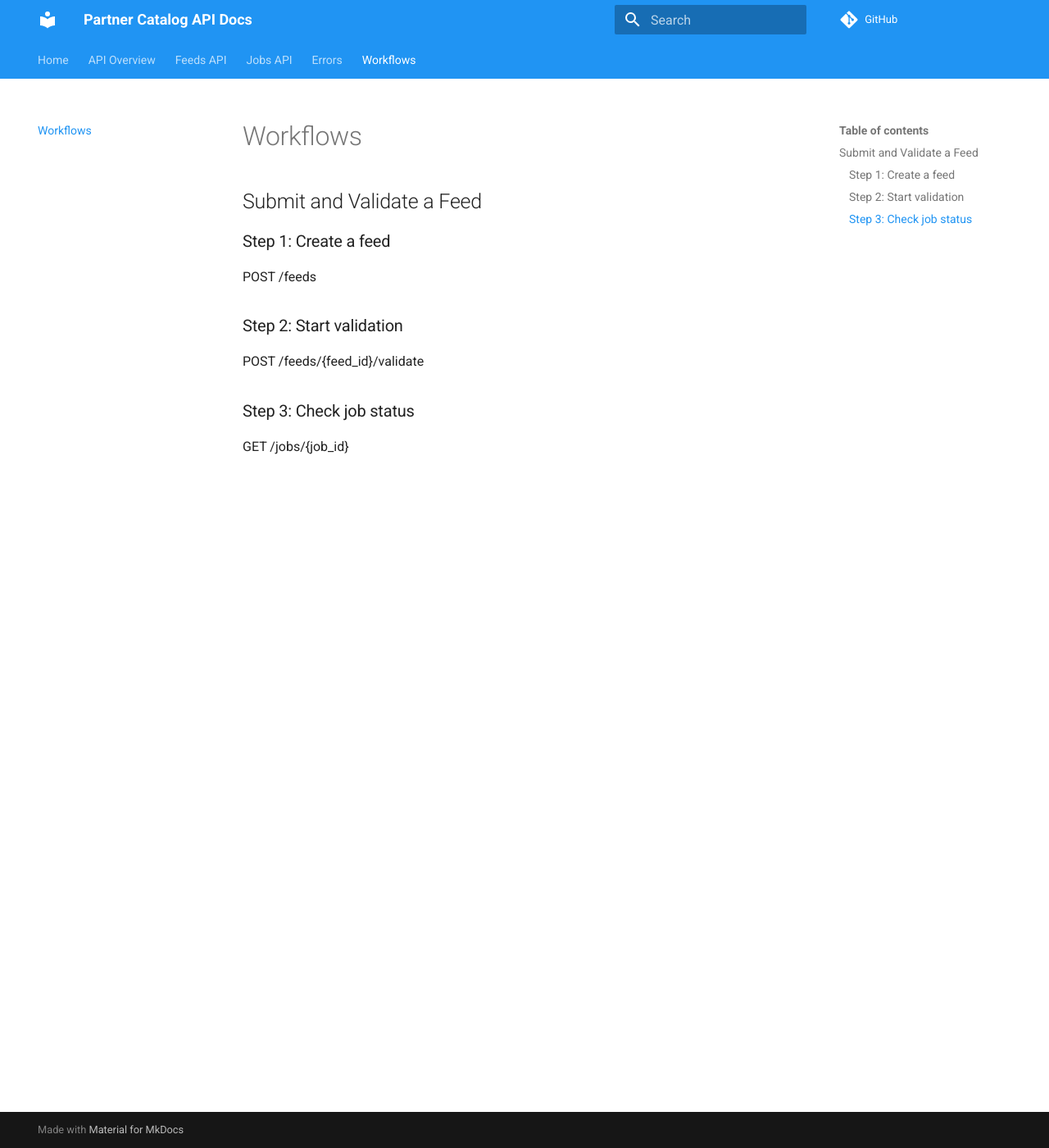
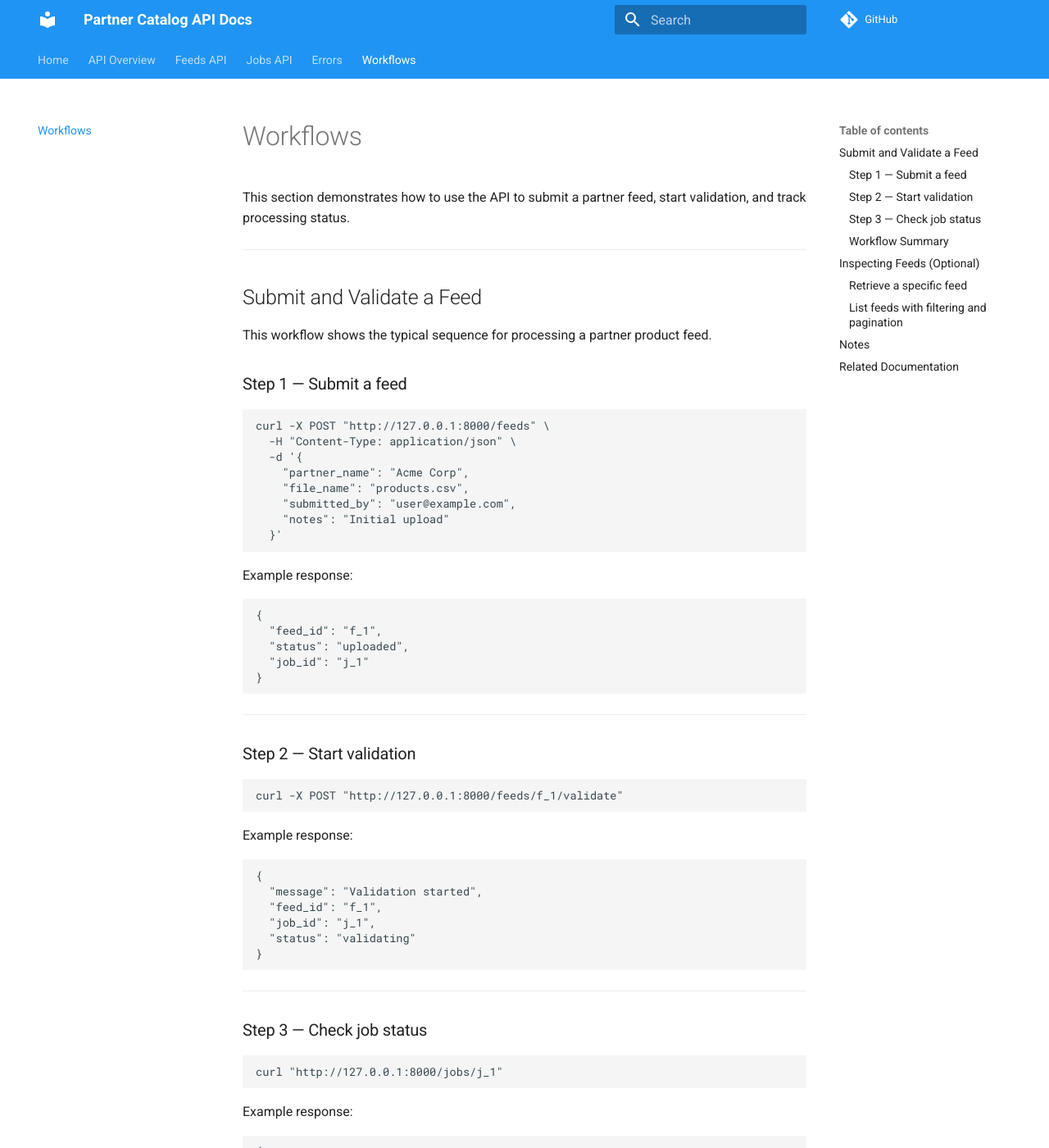
Before and after one commit to rayajose/partner-catalog-api, an MkDocs documentation site: the page built from docs/workflows.md, in a window 1280 px wide and 1400 px high. Shown: the whole window at 82% size. Built offline with MkDocs 1.6.1 and Material for MkDocs 9.7.7, drawn with Linux system fonts in a browser that asks for light colours; comment, search, counter and statistics services are not loaded; some of the changed text lies outside the part shown.

Commit message:
doc updates

````diff
--- a/docs/workflows.md
+++ b/docs/workflows.md
@@ -1,15 +1,146 @@
 # Workflows
+
+This section demonstrates how to use the API to submit a partner feed, start validation, and track processing status.
+
+---
 
 ## Submit and Validate a Feed
 
-### Step 1: Create a feed
+This workflow shows the typical sequence for processing a partner product feed.
 
-POST /feeds
+### Step 1 — Submit a feed
 
-### Step 2: Start validation
+```bash
+curl -X POST "http://127.0.0.1:8000/feeds" \
+  -H "Content-Type: application/json" \
+  -d '{
+    "partner_name": "Acme Corp",
+    "file_name": "products.csv",
+    "submitted_by": "user@example.com",
+    "notes": "Initial upload"
+  }'
+```
 
-POST /feeds/{feed_id}/validate
+Example response:
 
-### Step 3: Check job status
+```json
+{
+  "feed_id": "f_1",
+  "status": "uploaded",
+  "job_id": "j_1"
+}
+```
 
-GET /jobs/{job_id}
+---
+
+### Step 2 — Start validation
+
+```bash
+curl -X POST "http://127.0.0.1:8000/feeds/f_1/validate"
+```
+
+Example response:
+
+```json
+{
+  "message": "Validation started",
+  "feed_id": "f_1",
+  "job_id": "j_1",
+  "status": "validating"
+}
+```
+
+---
+
+### Step 3 — Check job status
+
+```bash
+curl "http://127.0.0.1:8000/jobs/j_1"
+```
+
+Example response:
+
+```json
+{
+  "job_id": "j_1",
+  "feed_id": "f_1",
+  "status": "running",
+  "job_type": "validation"
+}
+```
+
+---
+
+### Workflow Summary
+
+* A feed is submitted and assigned a `feed_id`
+* A job is created to process the feed
+* Validation is triggered via a separate endpoint
+* Job status can be checked using the Jobs API
+
+---
+
+## Inspecting Feeds (Optional)
+
+The following endpoints are useful for retrieving and filtering feed data but are not required for the core workflow.
+
+---
+
+### Retrieve a specific feed
+
+```bash
+curl "http://127.0.0.1:8000/feeds/f_1"
+```
+
+Example response:
+
+```json
+{
+  "feed_id": "f_1",
+  "partner_name": "Acme Corp",
+  "file_name": "products.csv",
+  "status": "uploaded"
+}
+```
+
+---
+
+### List feeds with filtering and pagination
+
+```bash
+curl "http://127.0.0.1:8000/feeds?status=uploaded&limit=2&offset=0"
+```
+
+Example response:
+
+```json
+{
+  "items": [
+    {
+      "feed_id": "f_1",
+      "partner_name": "Acme Corp",
+      "file_name": "products.csv",
+      "status": "uploaded"
+    }
+  ],
+  "total": 1,
+  "limit": 2,
+  "offset": 0
+}
+```
+
+---
+
+## Notes
+
+* Feed IDs use the format `f_<number>`
+* Job IDs use the format `j_<number>`
+* This API uses in-memory storage; data resets when the application restarts
+
+---
+
+## Related Documentation
+
+* [Feeds API](feeds.md)
+* [Jobs API](jobs.md)
+* [Errors](errors.md)
````
Also changed, not shown: docs/errors.md (+102 -8 lines), docs/feeds.md (+121 -142 lines), docs/jobs.md (+52 -18 lines).
